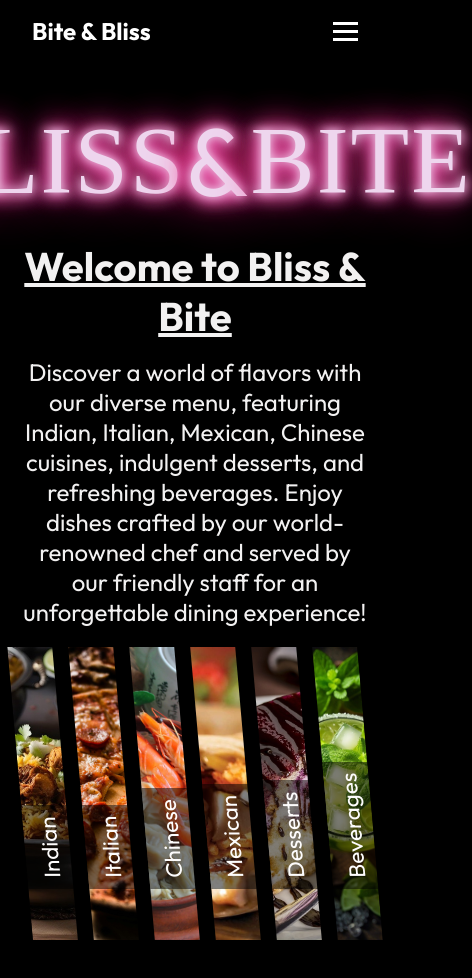
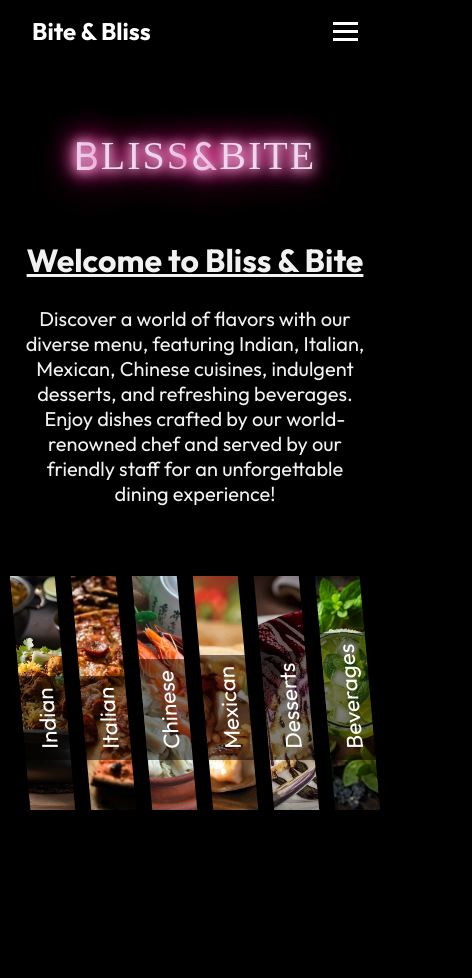
Before and after one commit to Avishka-Weerasekara/GUI, a React (Vite) app in the folder HTML/frontend/: page / in a window 390 px wide. Shown: the whole page, 472 px wide, since content can reach past the window. After the commit the page ends 874 px from the top, so only its background shows below. Built offline with nearby package versions, Linux system fonts and the light colour scheme; a web font is replaced by a local one.

Commit message:
edit home page

```diff
--- a/HTML/frontend/src/components/FrontAName/FN.css
+++ b/HTML/frontend/src/components/FrontAName/FN.css
@@ -29,7 +29,8 @@
   display: flex;
   justify-content: center;
   align-items: center;
-  width: 50%;
+  width: 80%;
+  max-width: 600px;
   height: auto;
   background-image: radial-gradient(
       ellipse 50% 35% at 50% 50%,
@@ -40,12 +41,30 @@
   letter-spacing: 2px;
   font-family: "Clip";
   text-transform: uppercase;
-  font-size: 6em;
+  font-size: 4em;
   color: #ffe6ff;
   text-shadow: 0 0 0.6rem #ffe6ff, 0 0 1.5rem #ff65bd,
       -0.2rem 0.1rem 1rem #ff65bd, 0.2rem 0.1rem 1rem #ff65bd,
       0 -0.5rem 2rem #ff2483, 0 0.5rem 3rem #ff2483;
   animation: shine 2s forwards, flicker 3s infinite;
+}
+
+@media (max-width: 767px) {
+  .sign {
+    font-size: 2.5em;
+  }
+}
+
+@media (min-width: 768px) and (max-width: 1199px) {
+  .sign {
+    font-size: 4em;
+  }
+}
+
+@media (min-width: 1200px) {
+  .sign {
+    font-size: 6em;
+  }
 }
 
   @keyframes blink {
--- a/HTML/frontend/src/components/HeaderHome/HH.css
+++ b/HTML/frontend/src/components/HeaderHome/HH.css
@@ -11,7 +11,7 @@
     .card {
       flex: 1;
       transition: all 1s ease-in-out;
-      height: 75vmin;
+      height: 60vmin;
       position: relative;
       .card__head {
         color: rgb(253, 252, 252);
--- a/HTML/frontend/src/pages/Home/Home.css
+++ b/HTML/frontend/src/pages/Home/Home.css
@@ -1,28 +1,25 @@
 .home {
     display: flex;
-    flex-direction: column; /* Stack components vertically */
-    align-items: center;    /* Center horizontally (optional) */
+    flex-direction: column;
+    align-items: center;
     margin: 20px;
     padding: 0;
-
    }
 
-.fn{
-    margin-top: 20px;
-    margin-bottom: 20px;
+   .fn {
+    margin-top: 50px;
+    margin-bottom: 50px;
    }
 
-.hh{
-    margin-top: 20px;
-    margin-bottom: 20px;
-}
    .home-content {
     display: flex;
     flex-direction: column;
-    align-items: center; /* Centers elements horizontally */
-    justify-content: center; /* Centers elements vertically if needed */
-    text-align: center; /* Ensures text is centered within the elements */
-    height: 100%; /* Optional, ensures proper vertical alignment if full height is used */
+    align-items: center;
+    justify-content: center;
+    text-align: center;
+    height: 100%;
+    margin-top: 10px;
+    margin-bottom: 50px;
    }
 
    .home-content h1 {
@@ -32,6 +29,37 @@
    }
 
    .home-content p {
+    margin-top: 10px;
     font-size: 1.5rem;
     color: #f2f1f1;
    }
+
+   @media (max-width: 767px) {
+    .home-content h1 {
+      font-size: 2rem;
+    }
+
+    .home-content p {
+      font-size: 1.25rem;
+    }
+   }
+
+   @media (min-width: 768px) and (max-width: 1199px) {
+    .home-content h1 {
+      font-size: 2.25rem;
+    }
+
+    .home-content p {
+      font-size: 1.4rem;
+    }
+   }
+
+   @media (min-width: 1200px) {
+    .home-content h1 {
+      font-size: 2.5rem;
+    }
+
+    .home-content p {
+      font-size: 1.5rem;
+    }
+   }
```
Lines whose indentation alone changed are shown as unchanged.
